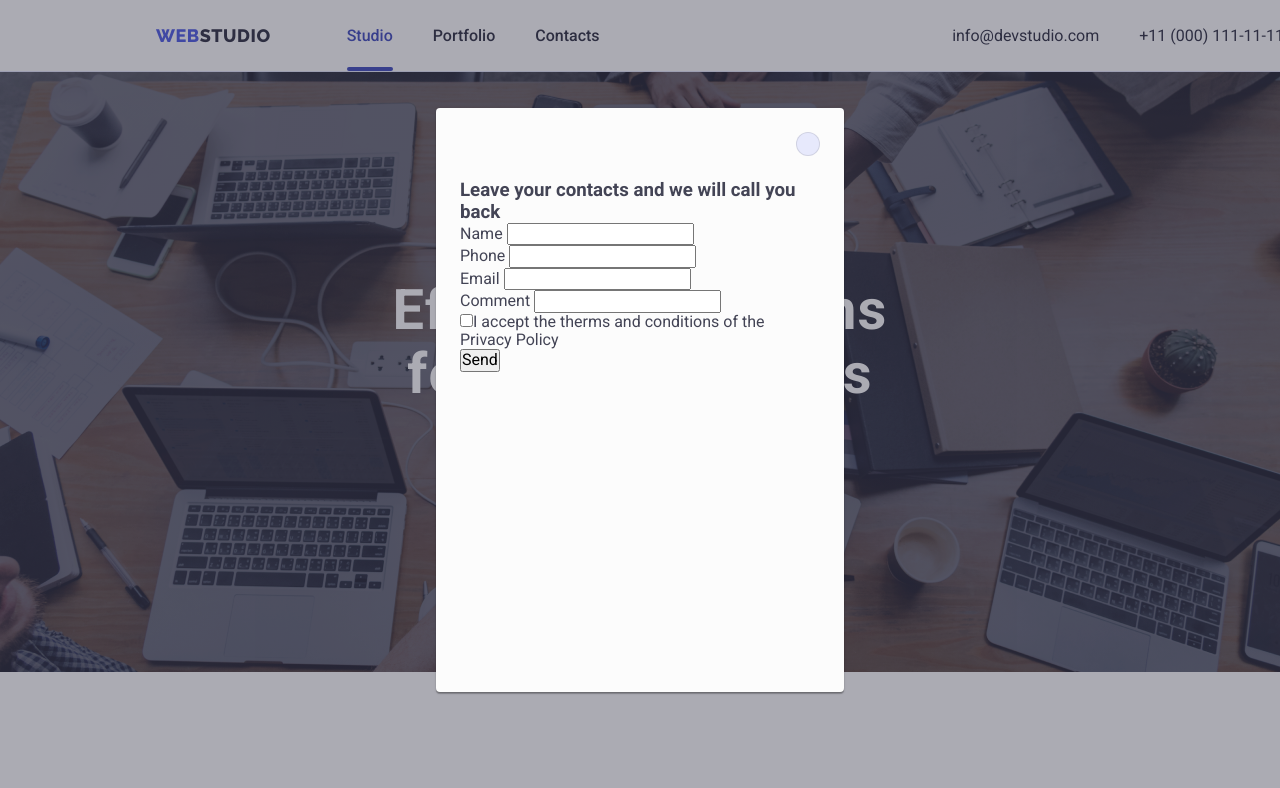
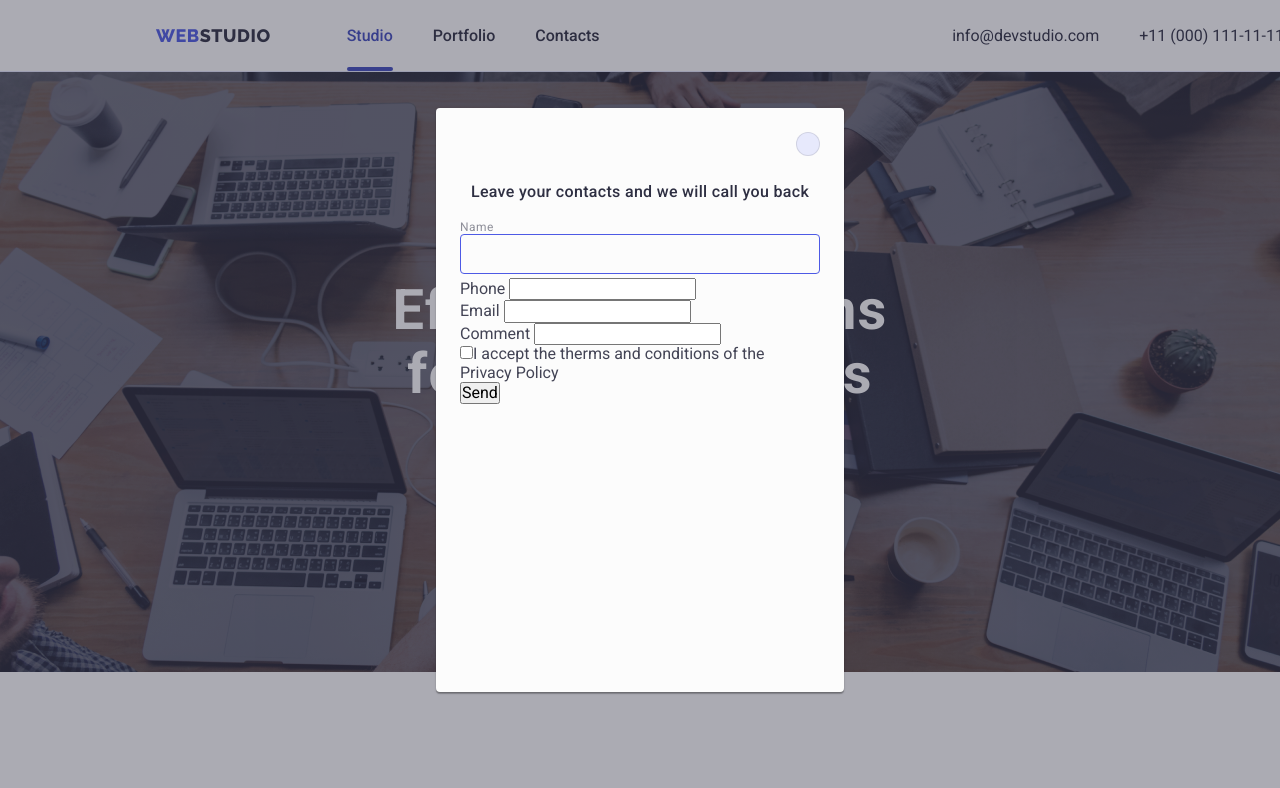
Before and after one commit to micfig76/goit-markup-hw-05, a plain HTML site: page index.html in a window 1280 px wide. Shown: the top 788 px of the page. Drawn offline with nearby package versions, Linux system fonts and the light colour scheme.

Commit message:
added user-name class and input with svg, added styles

```diff
--- a/css/styles.css
+++ b/css/styles.css
@@ -675,10 +675,59 @@ input::placeholder {
     fill: #ffffff;
 
 }
+
 .btn-close:focus {
     fill: #ffffff;
-    }
+}
 
 .icon-vector {
     transition: fill 250ms cubic-brezier(0.4, 0, 0.2, 1);
 }
+
+.modal-head {
+    font-weight: 500;
+    font-size: 16px;
+    line-height: 1.5;
+    text-align: center;
+    letter-spacing: 0.02em;
+    color: #2e2f42;
+    margin-bottom: 16px;
+}
+
+.contact-form {
+    margin-top: 8px;
+}
+
+.form-name {
+    font-size: 12px;
+    line-height: 1.17;
+    letter-spacing: 0.04em;
+    color: #8E8F99;
+    display: block;
+    margin-bottom: 4px;
+}
+
+.user-field {
+    position: relative;
+}
+
+.user-data {
+    width: 100%;
+    height: 40px;
+    border: 1px solid rgba(46, 47, 66, 0.4);
+    border-radius: 4px;
+    background-color: transparent;
+    padding-left: 38px;
+    outline: transparent;
+    transition: border-color 250ms cubic-bezier(0.4, 0, 0.2, 1);
+    border-color: #4D5AE5;
+}
+
+.icon-pups {
+    position: absolute;
+    left: 16px;
+    top: 50%;
+    transform: translate(-50%);
+    transition: fill 250ms cubic-bezier(0.4, 0, 0.2, 1);
+
+}
--- a/index.html
+++ b/index.html
@@ -430,16 +430,21 @@
     <div class="form-container">
         <div class="modal">
             <button type="button" class="btn-close">
-                <svg class="icon-vector" width="8" height="8"><use href="./images/icons.svg#icon-vector"></use></svg>
+                <svg class="icon-vector" width="8" height="8">
+                    <use href="./images/icons.svg#icon-vector"></use>
+                </svg>
             </button>
-            <p></p>
+            <p class="modal-head">Leave your contacts and we will call you back</p>
             <form class="contact-form" method="dialog">
+                <div class="form-name">
+                    <label for="user-name">Name</label>
+                    <div class="user-field">
+                        <input class="user-data" id="user-name" name="user-name" type="text">
+                        <svg class="icon-pups" width="18" height="24">
+                            <use href="#./images/icons.svg#icon-pops"></use>
+                        </svg>
+                    </div>
 
-                <div>
-                    <h3>Leave your contacts and we will call you back</h3>
-                    <label>Name
-                        <input type="text">
-                    </label>
                 </div>
                 <div>
 
@@ -474,10 +479,16 @@
     </div>
 
 
-    <svg class="icon-mail"><use href=" ./images/icons.svg#icon-mail"></use></svg>
-    <svg class="icon-phone"><use href="./images/icons.svg#icon-phone"></use></svg>
-    <svg class="icon-pups"><use href="#./images/icons.svg#icon-pops"></use></svg>
-    <svg class="icon-home3"><use href="./images/icons.svg#icon-m\home3"></use></svg>
+    <svg class="icon-mail">
+        <use href=" ./images/icons.svg#icon-mail"></use>
+    </svg>
+    <svg class="icon-phone">
+        <use href="./images/icons.svg#icon-phone"></use>
+    </svg>
+
+    <svg class="icon-home3">
+        <use href="./images/icons.svg#icon-m\home3"></use>
+    </svg>
 
 </body>
 
```
